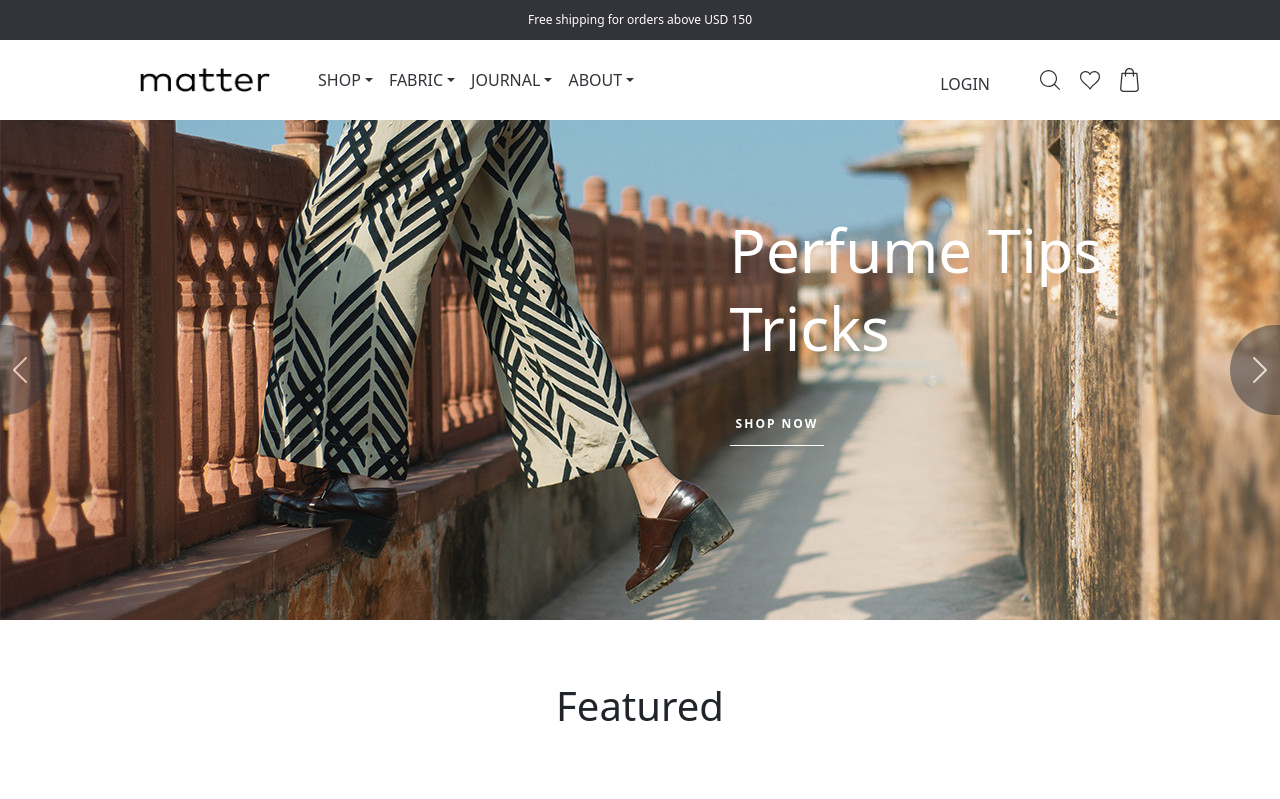
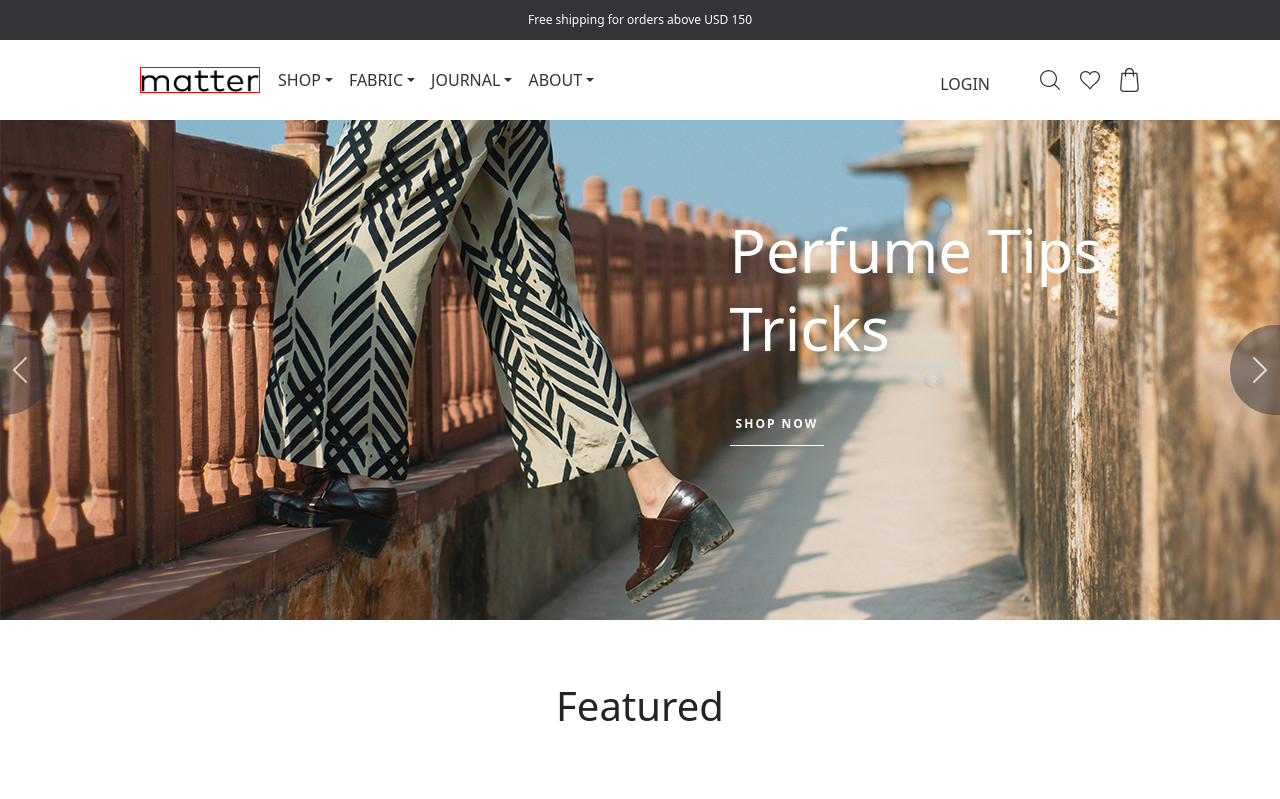
Before and after one commit to Hala-Salah/Matter, a React (Create React App) app: page / in a window 1280 px wide. Shown: the top 799 px of the page. Built offline with nearby package versions, Linux system fonts and the light colour scheme; no server answers.

Commit message:
edit logo

```diff
--- a/src/components/LayoutComponents/AppNav/LightNavBar/LetSection/index.js
+++ b/src/components/LayoutComponents/AppNav/LightNavBar/LetSection/index.js
@@ -1,14 +1,17 @@
 import React from "react";
 import "bootstrap/dist/css/bootstrap.css";
 import styles from "./styles.module.css";
+import { Link } from "react-router-dom";
 export const LeftSection = () => {
   return (
 
-        <img
+       <Link to ="/" className={styles.link}>
+         <img
           className={styles.matterLogo}
           src="/assets/images/matterLogo.png"
           alt="MatterLogo"
         />
+       </Link>
       );
 };
 
--- a/src/components/LayoutComponents/AppNav/LightNavBar/LetSection/styles.module.css
+++ b/src/components/LayoutComponents/AppNav/LightNavBar/LetSection/styles.module.css
@@ -1,5 +1,8 @@
 .matterLogo{
+    width: 100%;
+}.link{
     width: 20%;
-    max-width: 130px;
-    margin-right: 40px;
+    border :1px red solid;
+    max-width: 120px;
+    margin-right: 1%;
 }
--- a/src/components/NotFound/styles.module.css
+++ b/src/components/NotFound/styles.module.css
@@ -3,8 +3,10 @@
     height: 35%;
 margin: auto;
 
+
 }
 .errorImg{
 width: 100%;
+padding-bottom: 4%;
 
 }
```
